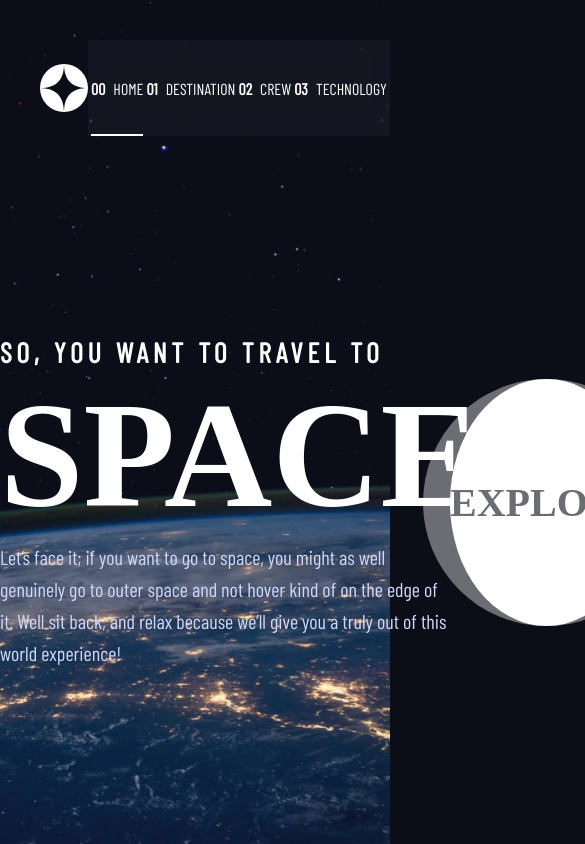
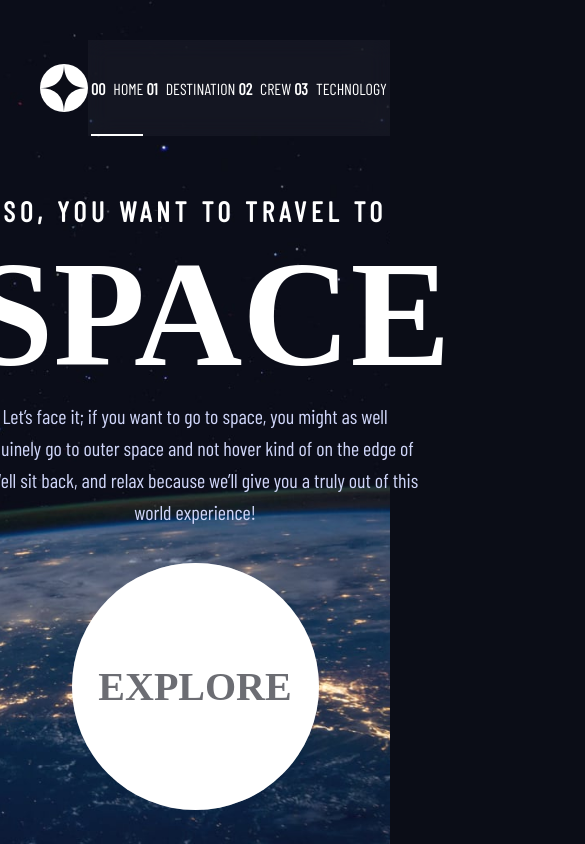
Before and after one commit to alt-art/space-tourism-website, a React (Vite) app: page / in a window 390 px wide. Shown: the top 844 px of the page, 585 px wide, since content can reach past the window. Built offline with nearby package versions, Linux system fonts and the light colour scheme; a web font is replaced by a local one.

Commit message:
feat(home): Responsive design for home page

```diff
--- a/src/components/Header.tsx
+++ b/src/components/Header.tsx
@@ -25,6 +25,10 @@ const Line = styled.div`
   position: relative;
   left: 40px;
   z-index: 1;
+
+  @media (max-width: 1024px) {
+    width: calc(100% - 530px);
+  }
 `;
 
 const Nav = styled.nav`
@@ -37,6 +41,10 @@ const Nav = styled.nav`
   background-color: rgba(255, 255, 255, 0.04);
   strong {
     margin-right: 8px;
+  }
+
+  @media (max-width: 1024px) {
+    width: 450px;
   }
 `;
 
--- a/src/pages/Home.tsx
+++ b/src/pages/Home.tsx
@@ -7,6 +7,10 @@ const Container = styled.div`
   justify-content: space-evenly;
   height: 100%;
   width: 100%;
+
+  @media (max-width: 768px) {
+    flex-direction: column;
+  }
 `;
 
 const TextContainer = styled.div`
@@ -14,6 +18,10 @@ const TextContainer = styled.div`
   p {
     line-height: 32px;
     font-size: 20px;
+  }
+
+  @media (max-width: 768px) {
+    text-align: center;
   }
 `;
 
```
